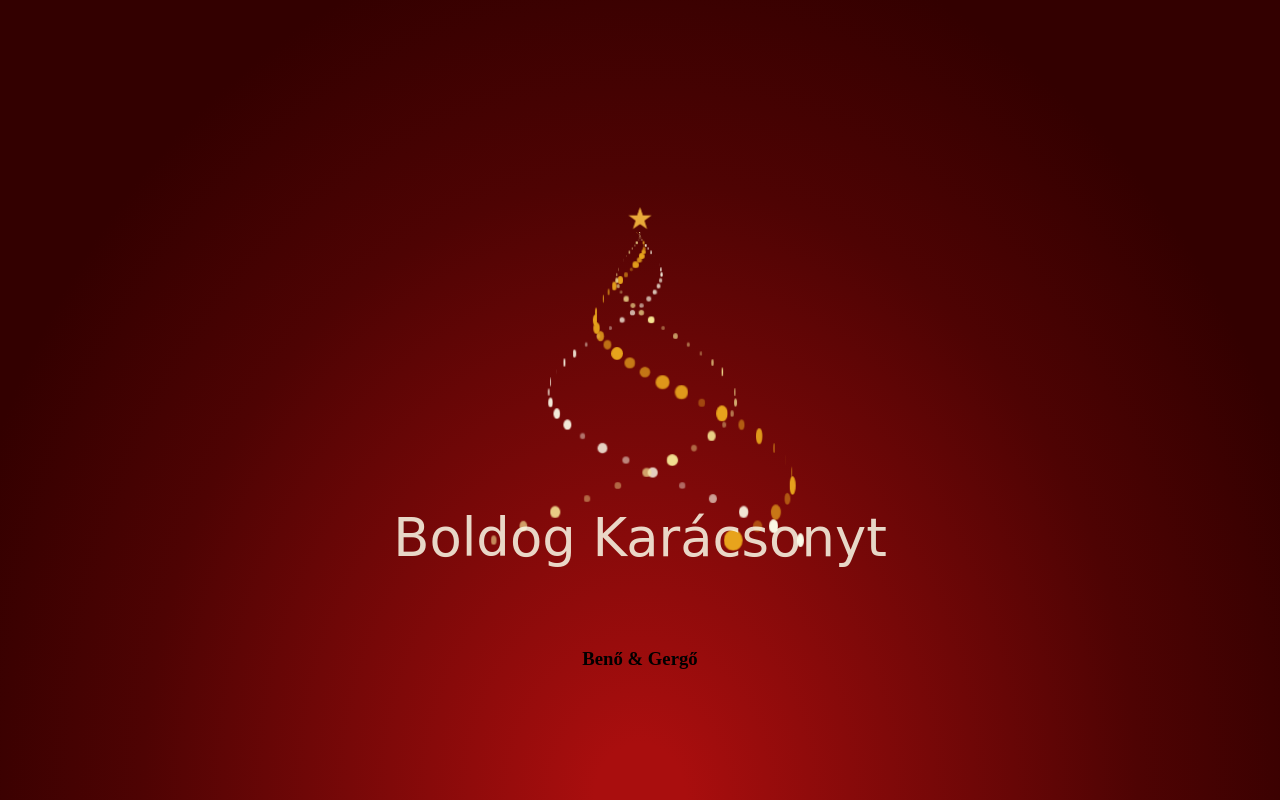
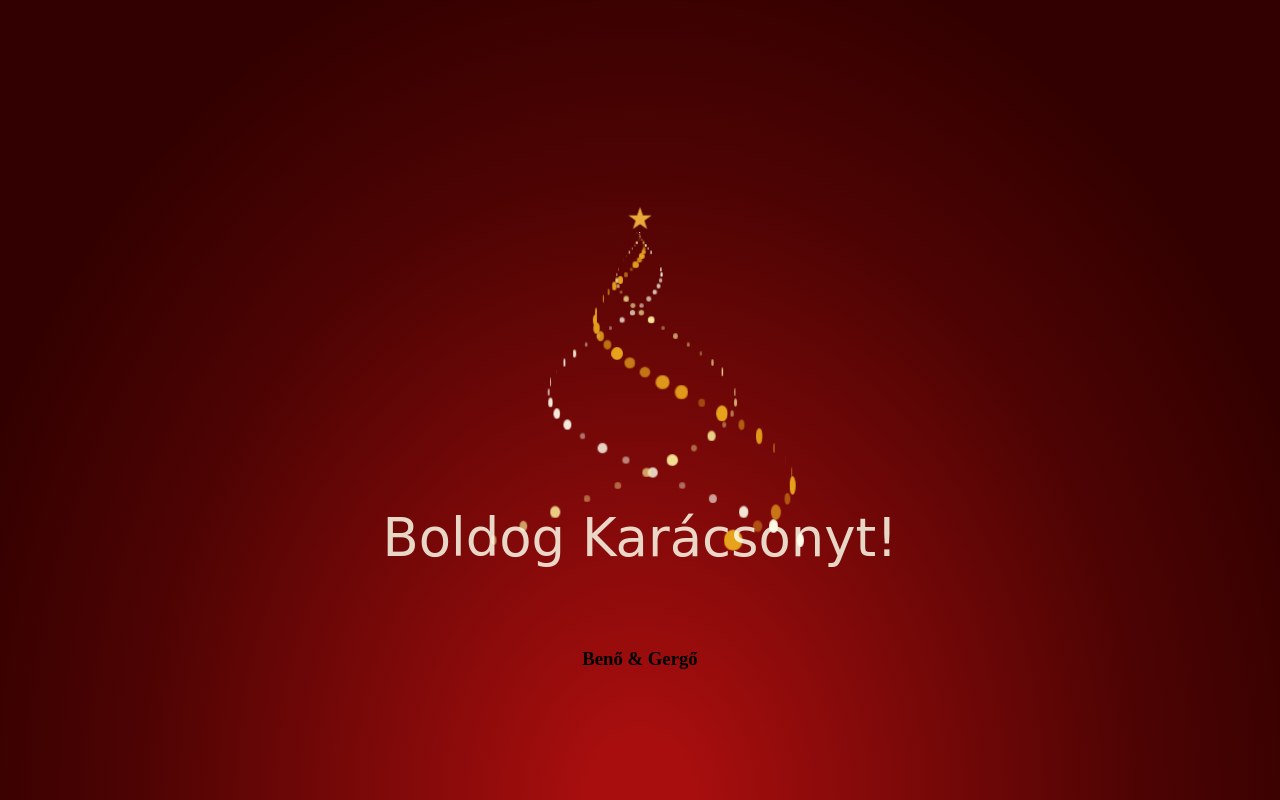
Before and after one commit to ugyvedke/ugyvedke.github.io, a plain HTML site: page index.html in a window 1280 px wide. Drawn offline with nearby package versions, Linux system fonts and the light colour scheme; a web font is replaced by a local one.

Commit message:
Update index.html

```diff
--- a/index.html
+++ b/index.html
@@ -667,7 +667,7 @@
     </div>
   </div>
   <div class="text-container">
-    <h2 class="happy">Boldog Karácsonyt</h2>
+    <h2 class="happy">Boldog Karácsonyt!</h2>
     <br>
     <h3 class="happy">Benő & Gergő</h3>
   </div>
```
